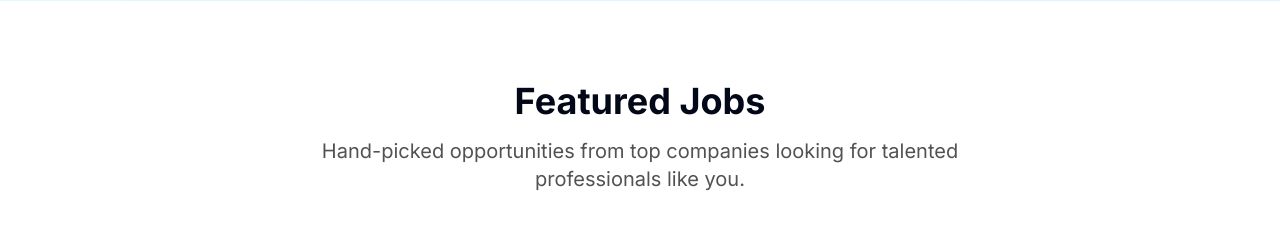
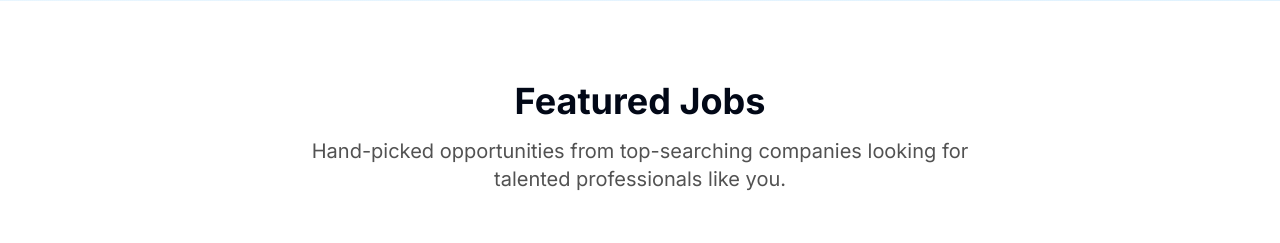
Before and after one commit to chidubesteve/SureHired, a Next.js app in the folder client/: page / in a window 1280 px wide. Shown: the part 820-1063 px from the top of the page. Built offline with nearby package versions, Linux system fonts and the light colour scheme.

Commit message:
changed text for featured jobs

```diff
--- a/client/src/components/FeaturedJobs/index.tsx
+++ b/client/src/components/FeaturedJobs/index.tsx
@@ -18,7 +18,7 @@ const FeaturedJobs = () => {
             Featured Jobs
           </h2>
           <p className="text-xl text-neutral-600 max-w-2xl mx-auto">
-            Hand-picked opportunities from top companies looking for talented
+            Hand-picked opportunities from top-searching companies looking for talented
             professionals like you.
           </p>
         </div>
```
